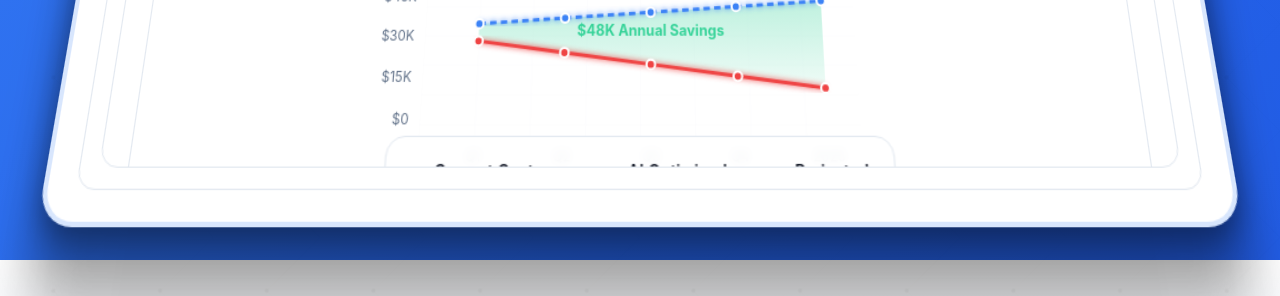
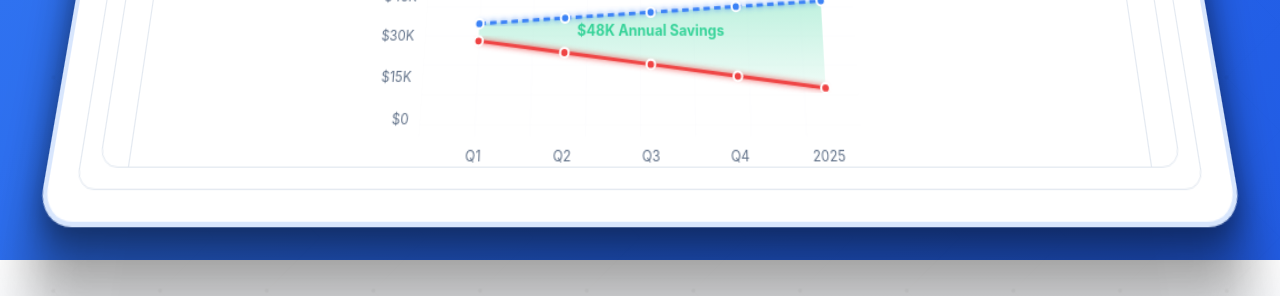
Before and after one commit to tryinhard1080/professional-admin-dashboard-880, a React (Vite) app: page / in a window 1280 px wide. Shown: the part 1020-1316 px from the top of the page. Built offline with nearby package versions, Linux system fonts and the light colour scheme.

Commit message:
Fix chart legend overlap
Adjusted chart legend in `src/pages/Landing.tsx` by reducing padding and gaps, and optimizing spacing to prevent overlap with the chart.

```diff
--- a/src/pages/Landing.tsx
+++ b/src/pages/Landing.tsx
@@ -243,19 +243,19 @@ export default function Landing() {
                 </svg>
               </div>
 
-              {/* Enhanced Legend positioned below chart */}
-              <div className="absolute bottom-4 left-1/2 transform -translate-x-1/2 flex items-center gap-8 text-sm bg-card/90 backdrop-blur-sm p-4 rounded-lg border border-border shadow-sm">
-                <div className="flex items-center gap-3">
-                  <div className="w-6 h-1 bg-destructive rounded"></div>
-                  <span className="text-foreground font-medium">Current Costs (Trending Up)</span>
+              {/* Compact Legend positioned below chart */}
+              <div className="absolute bottom-2 left-1/2 transform -translate-x-1/2 flex items-center gap-4 text-xs bg-card/90 backdrop-blur-sm px-3 py-2 rounded-lg border border-border shadow-sm">
+                <div className="flex items-center gap-2">
+                  <div className="w-4 h-0.5 bg-destructive rounded"></div>
+                  <span className="text-foreground">Current</span>
                 </div>
-                <div className="flex items-center gap-3">
-                  <div className="w-6 h-1 bg-primary rounded border-dashed border border-primary/50"></div>
-                  <span className="text-foreground font-medium">AI Optimized (Reduced)</span>
+                <div className="flex items-center gap-2">
+                  <div className="w-4 h-0.5 bg-primary rounded border-dashed border border-primary/50"></div>
+                  <span className="text-foreground">Optimized</span>
                 </div>
-                <div className="flex items-center gap-3">
-                  <div className="w-4 h-3 bg-secondary/40 rounded-sm border border-secondary/60"></div>
-                  <span className="text-foreground font-medium">Projected Savings</span>
+                <div className="flex items-center gap-2">
+                  <div className="w-3 h-2 bg-secondary/40 rounded-sm border border-secondary/60"></div>
+                  <span className="text-foreground">Savings</span>
                 </div>
               </div>
             </div>
```
